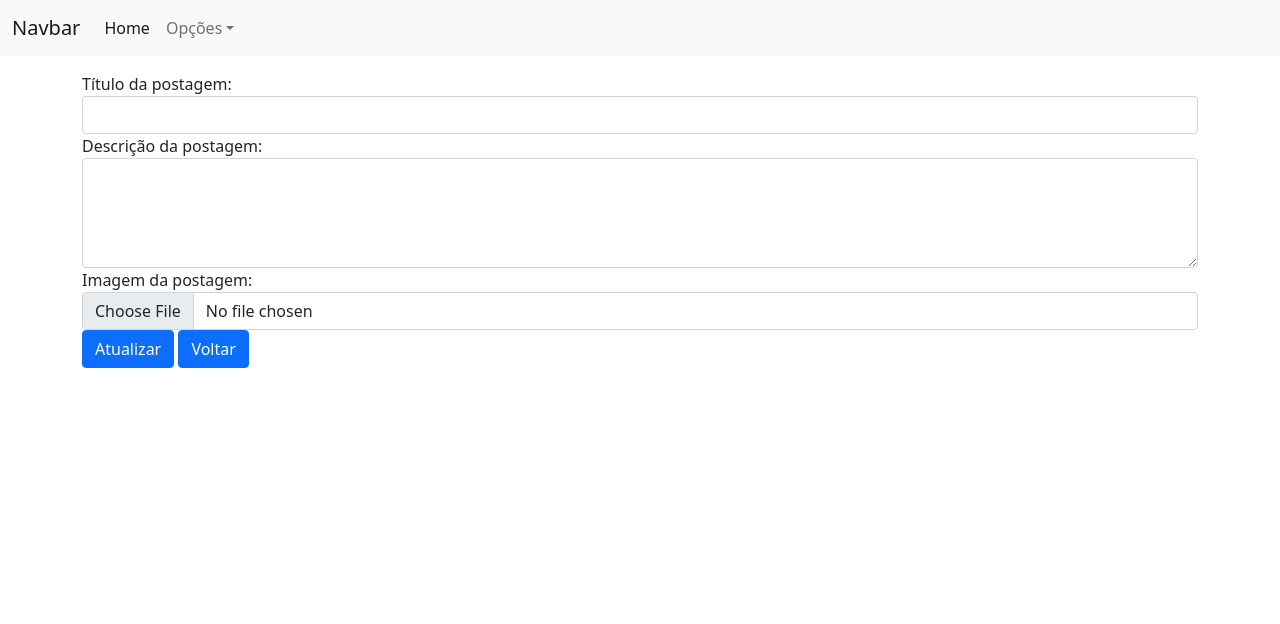
After one commit to Bieelogrom/Python_Art, a Django app: template blog/templates/blog/postagem.html in a window 1280 px wide. The commit adds this page. Shown: the top 624 px of the page. Run offline with Django 5.2, Linux system fonts and the light colour scheme; the template is opened without the code that fills it: values that come from a table or form of the project are taken from there, others are empty.

Commit message:
bigfixes: formulário de edição; correção do bug na home;

```diff
--- a/blog/templates/blog/detalhes.html
+++ b/blog/templates/blog/detalhes.html
@@ -12,7 +12,7 @@
               <button class="dropdown-item" data-bs-toggle="modal" data-bs-target="#exampleModal">Remover</button>
             </li>
             <li>
-              <a class="dropdown-item" href="#">Editar</a>
+              <a class="dropdown-item" href="{% url 'editar_postagem' post.id %}">Editar</a>
             </li>
           {% endif %}
           <li>
--- /dev/null
+++ b/blog/templates/blog/postagem.html
@@ -0,0 +1,12 @@
+{% extends 'blog/base.html' %}
+
+{% block content %}
+  <div class="container my-3">
+    <form method="post" enctype="multipart/form-data">
+      {% csrf_token %}
+      {{ form }}
+      <button type="submit" class="btn btn-primary">Atualizar</button>
+      <button type="button" class="btn btn-primary" id="botao_voltar">Voltar</button>
+    </form>
+  </div>
+{% endblock %}
--- a/blog/urls.py
+++ b/blog/urls.py
@@ -4,14 +4,15 @@ from django.conf.urls.static import static
 from . import views
 
 urlpatterns = [
-    path('', views.home_page, name="home_page"),
+    path('', views.home_page, name='home_page'),
     path('pagina_de_acesso/', views.pagina_de_acesso, name="pagina_de_acesso"),
     path('posts/', views.posts, name="posts"),
     path('deslogar/', views.deslogar, name="deslogar"),
     path('detalhes/<int:id>/', views.detalhes, name="detalhes"),
     path("deletar/<int:id>", views.apagar_postagem, name="deletar"),
     path("perfil/", views.perfil, name="perfil"),
-    path("salvar_postagem/<int:id>", views.salvar_postagem, name="salvar_postagem")
+    path("salvar_postagem/<int:id>", views.salvar_postagem, name="salvar_postagem"),
+    path("editar_postagem/<int:id>", views.editar_postagem, name="editar_postagem"),
 ]
 
 if settings.DEBUG:
```
Also changed, not shown: blog/views.py (+13 -0 lines).
